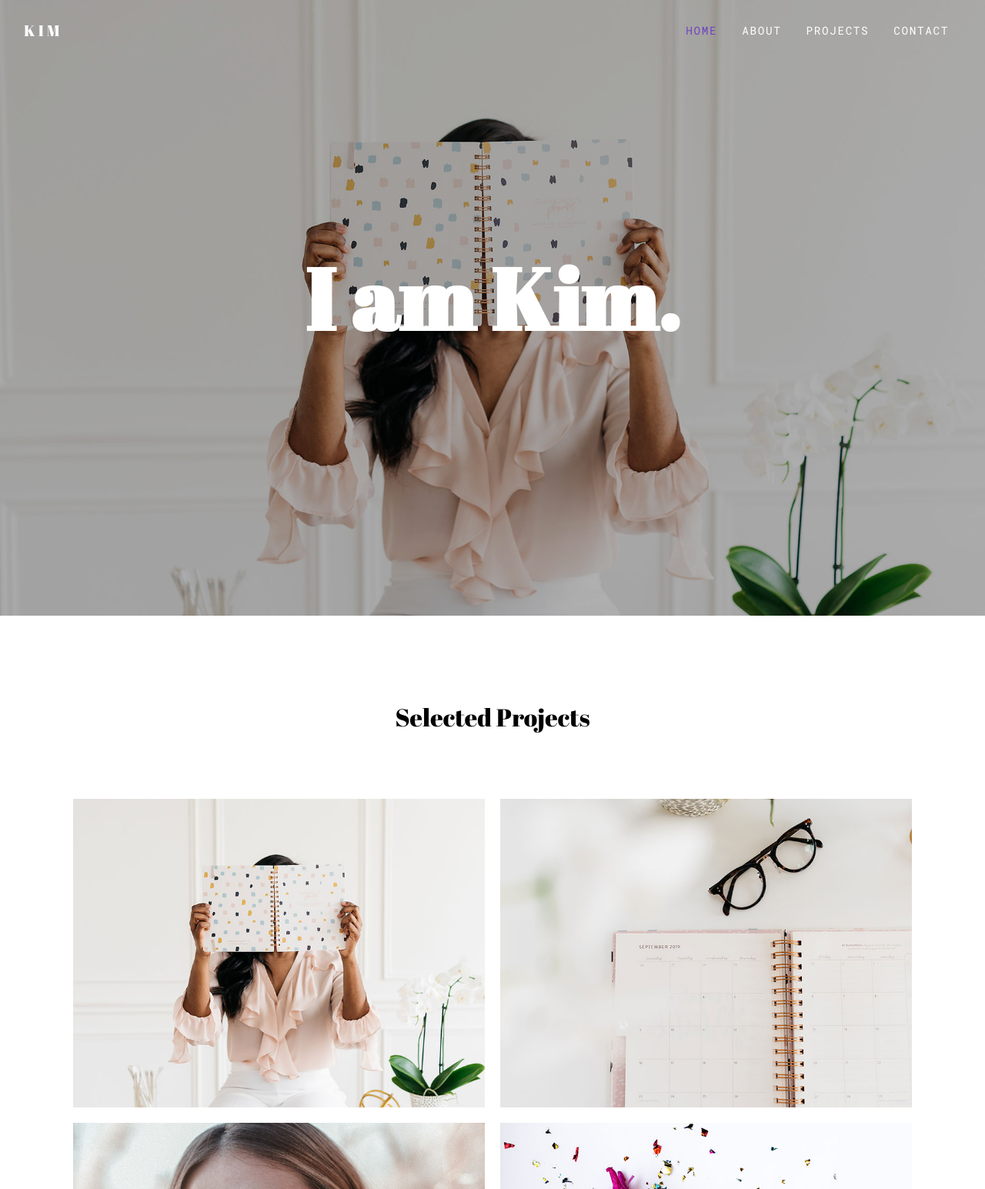
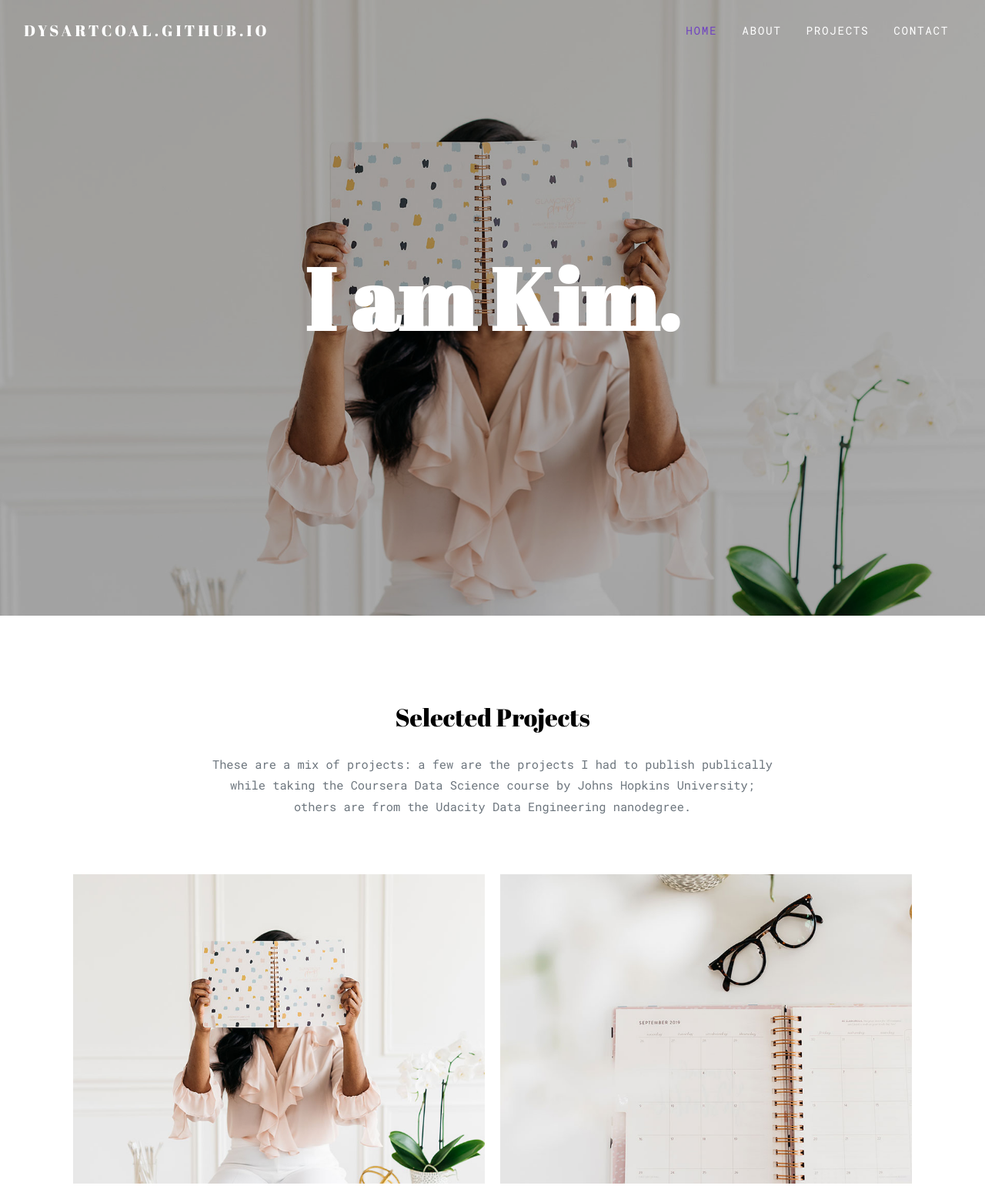
Before and after one commit to dysartcoal/dysartcoal.github.io, a plain HTML site: page index.html in a window 1280 px wide. Shown: the top 1545 px of the page at 77% size. Drawn offline with nearby package versions, Linux system fonts and the light colour scheme.

Commit message:
Add dysartcoal web address top left

```diff
--- a/index.html
+++ b/index.html
@@ -33,7 +33,7 @@
   <header role="banner">
     <nav class="navbar navbar-expand-lg  bg-dark">
       <div class="container-fluid">
-        <a class="navbar-brand " href="index.html">Kim</a>
+        <a class="navbar-brand " href="index.html">dysartcoal.github.io</a>
 
         <button class="navbar-toggler" type="button" data-toggle="collapse" data-target="#navbarsExample05"
           aria-controls="navbarsExample05" aria-expanded="false" aria-label="Toggle navigation">
@@ -81,7 +81,9 @@
       <div class="row mb-5 justify-content-center" data-aos="fade-up">
         <div class="col-md-8 text-center">
           <h2 class="mb-4 section-title">Selected Projects</h2>
-          <p></p>
+          <p>These are a mix of projects: a few are the projects I had to publish publically
+          while taking the Coursera Data Science course by Johns Hopkins University; others
+        are from the Udacity Data Engineering nanodegree.</p>
         </div>
       </div>
     </div>
```
Also changed, not shown: about.html (+1 -1 lines), portfolio-single.html (+1 -1 lines), portfolio.html (+2 -2 lines).
